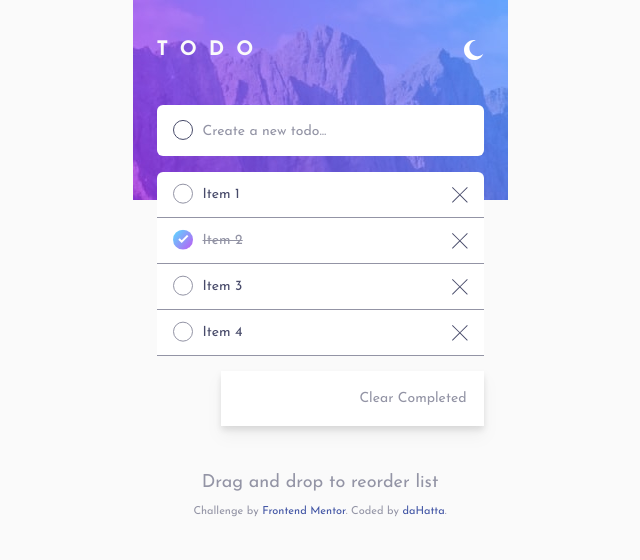
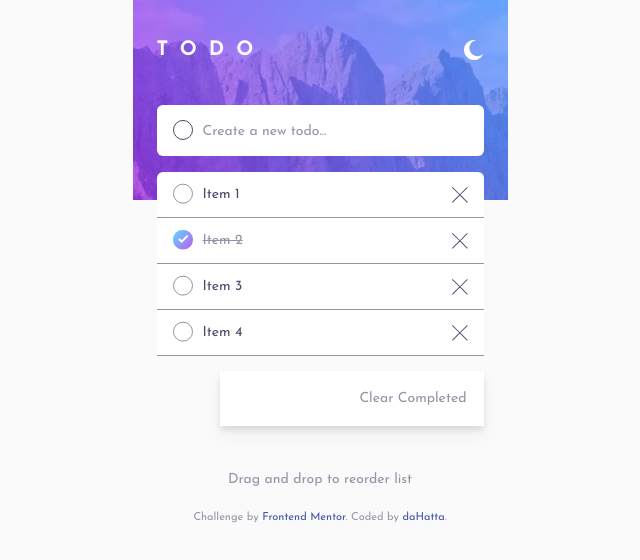
Before and after one commit to daHatta/fem-todo-app, a Next.js app: page / in a window 1280 px wide. Shown: the top 560 px of the page, without its empty margins (320-960 px from the left). Built offline with nearby package versions, Linux system fonts and the light colour scheme; what @savvywombat/tailwindcss-grid-areas would draw is missing.

Commit message:
Notice css added

```diff
--- a/app/components/Attribution/index.module.css
+++ b/app/components/Attribution/index.module.css
@@ -1,10 +1,9 @@
-
 .attribution {
-    margin-top: 8px;
-    font-size: 11px;
-    text-align: center;
+  margin-top: 20px;
+  font-size: 11px;
+  text-align: center;
 }
 
 .attribution a {
-    color: hsl(228, 45%, 44%);
+  color: hsl(228, 45%, 44%);
 }
--- /dev/null
+++ b/app/components/Notice/index.module.css
@@ -0,0 +1,3 @@
+.notice {
+  font-size: var(--fs-300);
+}
--- a/app/components/Notice/index.tsx
+++ b/app/components/Notice/index.tsx
@@ -1,8 +1,11 @@
+import classes from "./index.module.css";
 
 const Notice = () => {
-    return (
-        <p className="text-center pt-[43px]">Drag and drop to reorder list</p>
-    )
-}
+  return (
+    <p className={`${classes.notice} text-center pt-[43px]`}>
+      Drag and drop to reorder list
+    </p>
+  );
+};
 
-export default Notice
+export default Notice;
--- a/app/components/StatusBar/index.module.css
+++ b/app/components/StatusBar/index.module.css
@@ -1,3 +1,4 @@
 .active {
   color: var(--a-active);
+  font-weight: var(--fw-700);
 }
```
